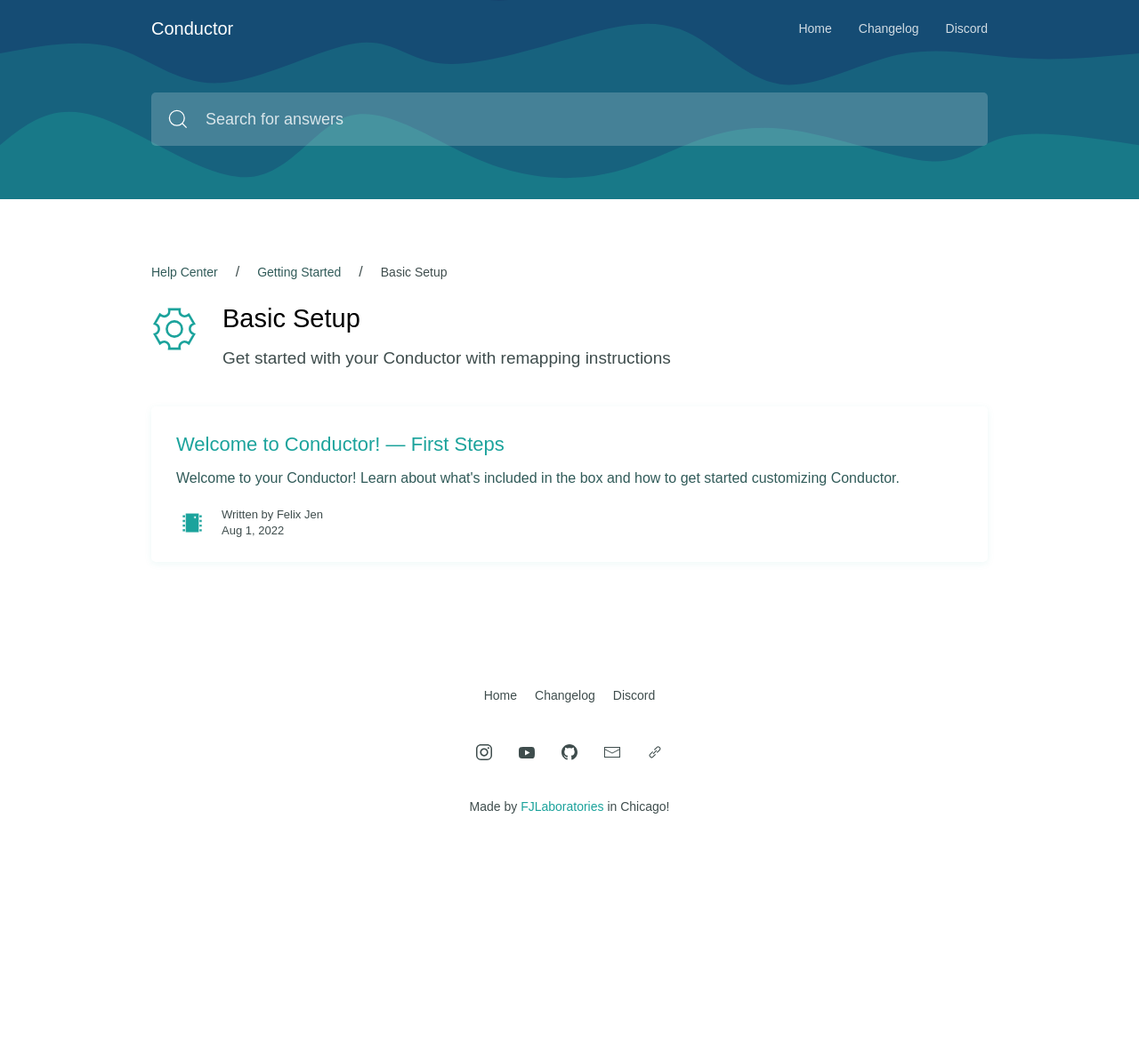
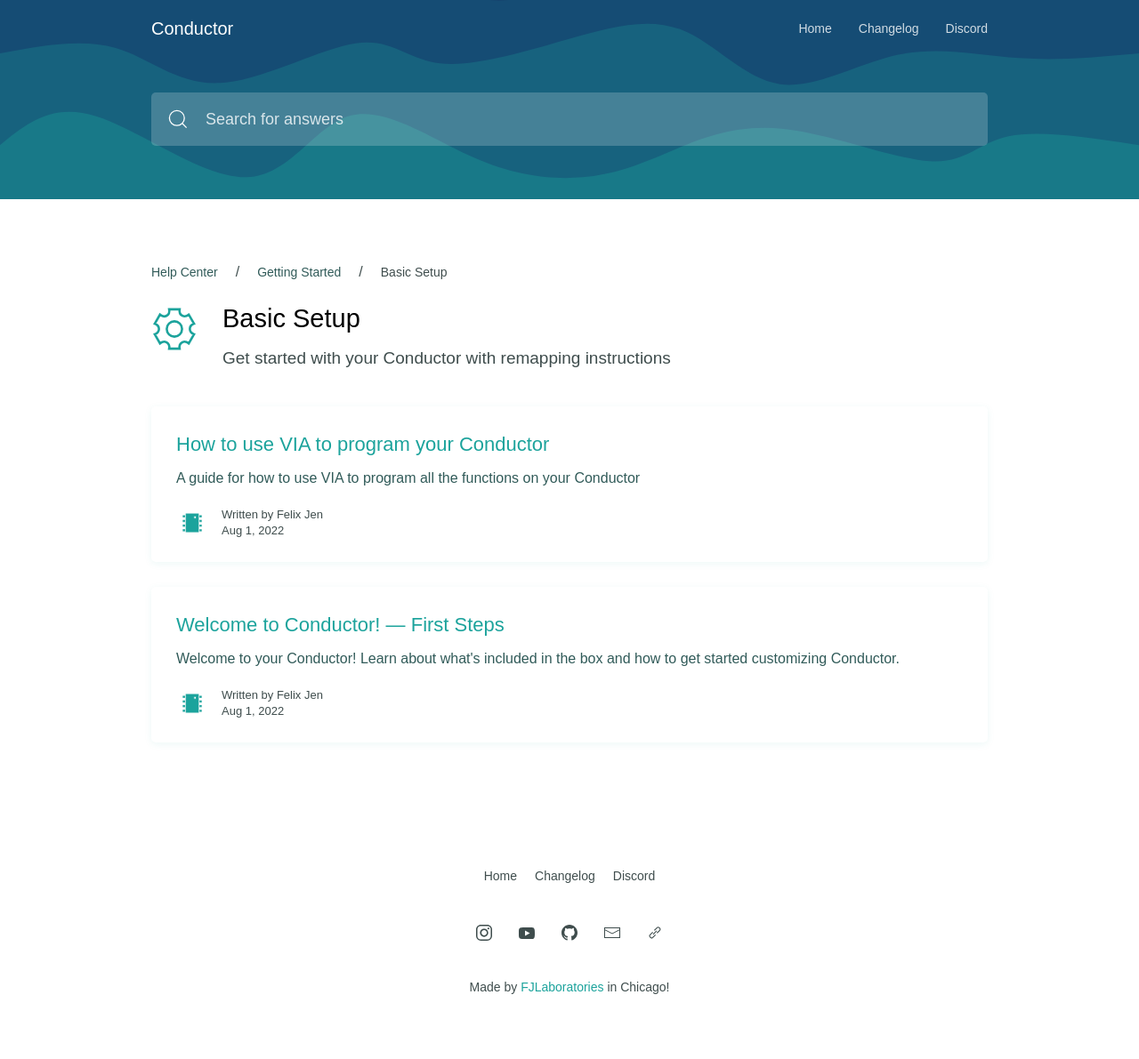
Before and after one commit to FJLabs-Designs/Conductor-Documentation, a Jekyll site: the page built from categories/basics.md, in a window 1280 px wide. Shown: the whole page at 89% size. Built offline with Jekyll 4.4.1, drawn with Linux system fonts in a browser that asks for light colours; some web fonts are replaced; the list of posts is cut into pages by our own code; before the commit the page ends 988 px from its top, so only the background shows below that.

Commit message:
added VIA docs

```diff
--- /dev/null
+++ b/_posts/setup/basics/2022-08-01-using-VIA.md
@@ -0,0 +1,47 @@
+---
+title: How to use VIA to program your Conductor
+description: A guide for how to use VIA to program all the functions on your Conductor
+categories: [setup, basics]
+---
+
+### Table of Contents
+{:.no_toc}
+* TOC
+{:toc}
+
+[VIA](https://usevia.app) is an extraordinarily powerful piece of software that allows you to customize any feature on your Conductor. It is also used to remap any other QMK-compatible keyboard.
+
+### Accessing VIA
+
+[VIA](https://usevia.app) can be accessed through [https://usevia.app](https://usevia.app/) on the following web browsers:
+
+- **Google Chrome** 89+
+- **Microsoft Edge** 89+
+- **Opera** 76+
+- Any other "Chromium"-based desktop browser
+
+{% include alert.html style="warning" text="Other browsers such as Safari, Firefox, or mobile browsers are not yet supported. You can follow the currently supported browsers at <a href='https://caniuse.com/webhid'>CanIUse</a>" %}
+
+### Starting VIA
+
+You will enter VIA at a blank interface. To allow VIA to direct access to your Conductor, you must click "Authorize Device" on the bottom of the screen and select "Conductor" from the popup.
+
+{% include image.html img="setup/basics/via/via-welcome.jpg" alt="VIA splash screen" lightbox="true" %}
+
+If Conductor does not appear in the popup list, ensure that it is properly connected to your computer and you are using a supported browser.
+
+### VIA Basics
+
+*Coming soon*
+
+#### Board Section
+
+*Coming soon*
+
+#### Keycodes Section
+
+*Coming soon*
+
+### Save and Load VIA Profiles
+
+*Coming soon*
--- a/_posts/setup/basics/2022-08-01-welcome-to-conductor.md
+++ b/_posts/setup/basics/2022-08-01-welcome-to-conductor.md
@@ -3,6 +3,11 @@ title: Welcome to Conductor! — First Steps
 description: Welcome to your Conductor! Learn about what's included in the box and how to get started customizing Conductor.
 categories: [setup, basics]
 ---
+
+### Table of Contents
+{:.no_toc}
+* TOC
+{:toc}
 
 We're so excited to joined the countless pros that use Conductor in their workflow. Now that you received Conductor and hopefully unboxed it, let's run through what should be included in the box.
 
@@ -41,3 +46,7 @@ While each Conductor leaves the factory with a fully tested PCB, it is important
 #### Take off!
 
 Once you've tested your PCB, you're ready to conduct your workflow in new ways! Check out our [existing integrations](/integrations/apps/) to see if your app already has a guide or learn more about [how to use Conductor in-depth](/setup/basics/).
+
+### Remap your Conductor!
+
+[Learn how to remap your Conductor using the powerful VIA software](/setup/basics/using-VIA/)
```
Also changed, not shown: uploads/setup/basics/via/via-welcome.jpg (added).
